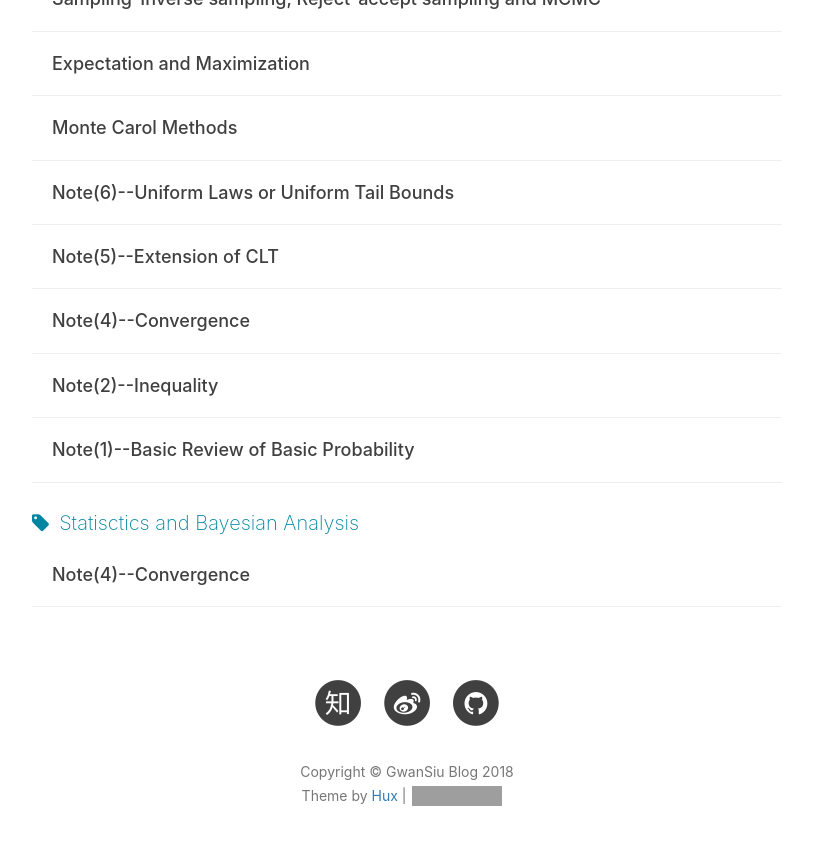
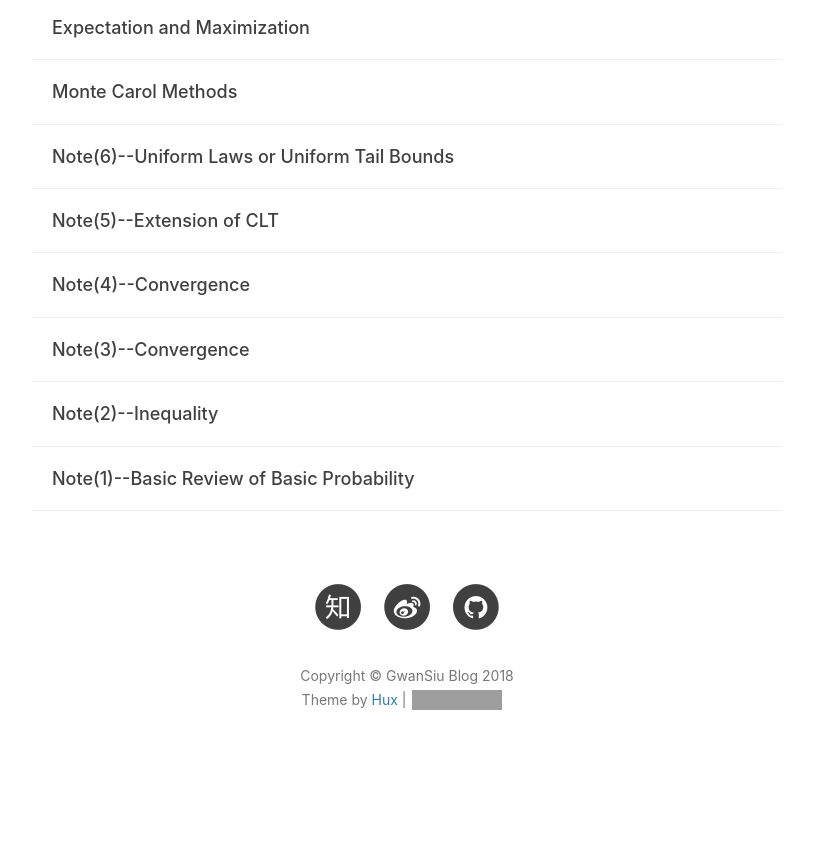
Before and after one commit to Gwan-Siu/gwansiu.github.io, a Jekyll site: the page built from tags.html, in a window 1280 px wide and 900 px high, scrolled down 3253 px. Shown: the top 845 px of the window, without its empty margins (233-1046 px from the left). Built offline with Jekyll 4.4.1, drawn with Linux system fonts in a browser that asks for light colours; nearby versions of some CDN libraries; comment, search, counter and statistics services are not loaded; after the commit the page ends 4057 px from its top, so only the background shows below that; some of the changed text lies outside the part shown; grey boxes are pictures that could not be loaded.

Commit message:
modification
modification

```diff
--- a/_posts/2018-02-09-note(3)-COnvergence.markdown
+++ b/_posts/2018-02-09-note(3)-COnvergence.markdown
@@ -1,11 +1,11 @@
 ---
 layout: post
-title: Note(4)--Convergence
+title: Note(3)--Convergence
 date: 2018-02-08
 author: Gwan Siu
 catalog: True
 tags:
-    - Statisctics and Bayesian Analysis
+    - Statistics and Bayesian Analysis
 ---
 
 > In this blog, the convergence of random variable is discussed. At a high level, the last several lectures focus on non-asymptotic properties of averge of i.i.d random variabls. For symptotic property, we just want to ask the question: what happens to the average of $n$ i.i.d random variables as $n\rightarrow \infty$.
```
